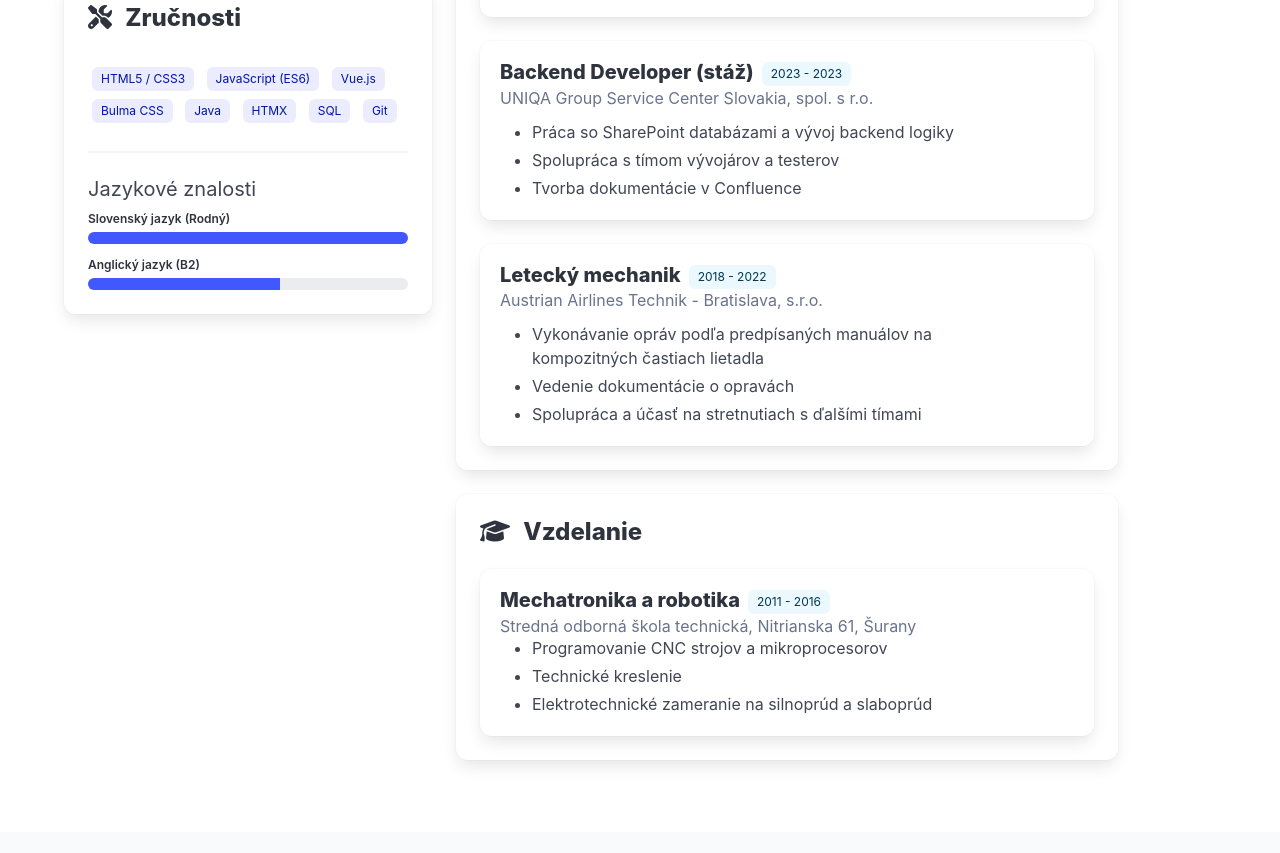
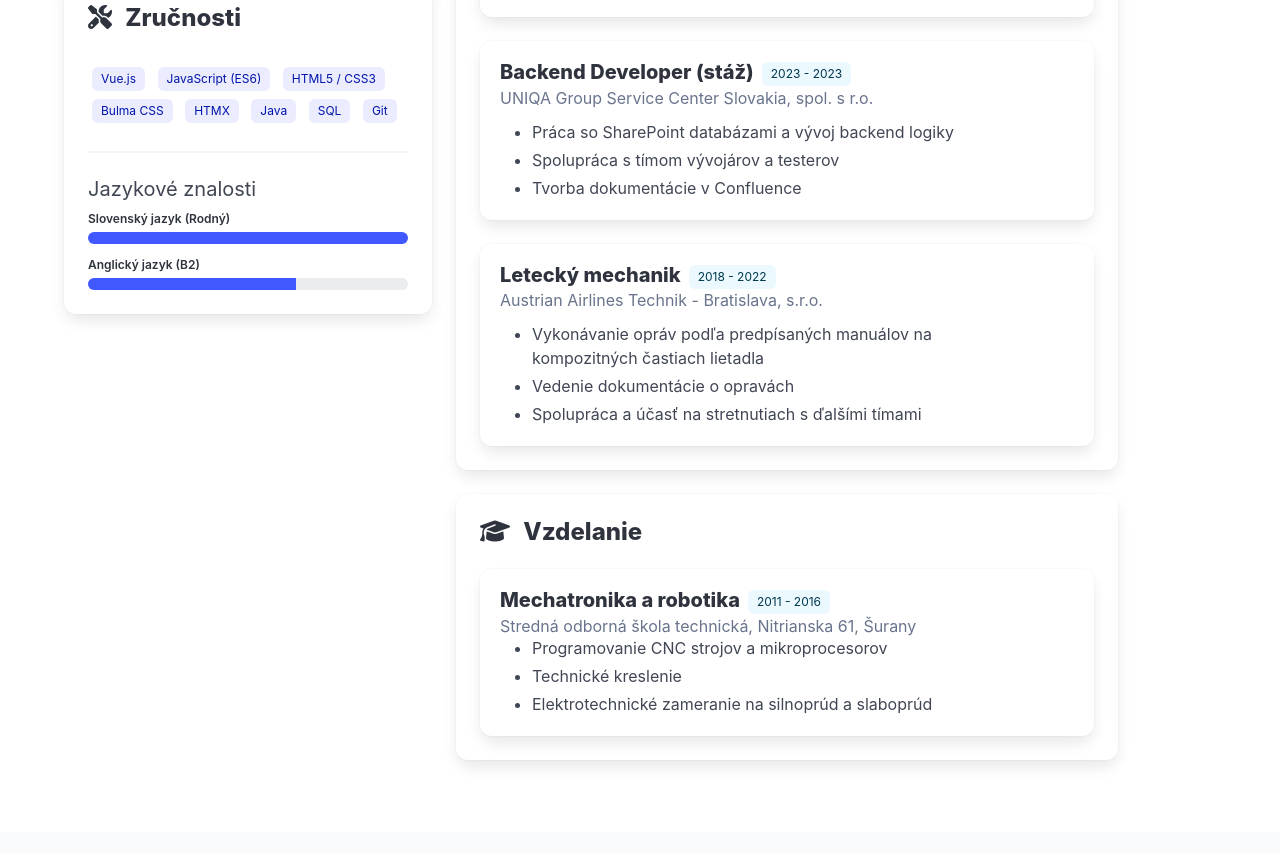
Before and after one commit to kilocharlie96/cv-v2, a plain HTML site: page index.html in a window 1280 px wide. Shown: the part 949-1802 px from the top of the page. Drawn offline with nearby package versions, Linux system fonts and the light colour scheme.

Commit message:
Update skill tags and progress value in resume section

```diff
--- a/index.html
+++ b/index.html
@@ -91,14 +91,14 @@
                   </h3>
 
                   <div class="mb-3">
-                    <span class="tag is-link is-light m-1">HTML5 / CSS3</span>
+                    <span class="tag is-link is-light m-1">Vue.js</span>
                     <span class="tag is-link is-light m-1"
                       >JavaScript (ES6)</span
                     >
-                    <span class="tag is-link is-light m-1">Vue.js</span>
+                    <span class="tag is-link is-light m-1">HTML5 / CSS3</span>
                     <span class="tag is-link is-light m-1">Bulma CSS</span>
+                    <span class="tag is-link is-light m-1">HTMX</span>
                     <span class="tag is-link is-light m-1">Java</span>
-                    <span class="tag is-link is-light m-1">HTMX</span>
                     <span class="tag is-link is-light m-1">SQL</span>
                     <span class="tag is-link is-light m-1">Git</span>
                   </div>
@@ -124,10 +124,10 @@
                     >
                     <progress
                       class="progress is-link is-small"
-                      value="60"
+                      value="65"
                       max="100"
                     >
-                      60%
+                      65%
                     </progress>
                   </div>
                 </div>
```
